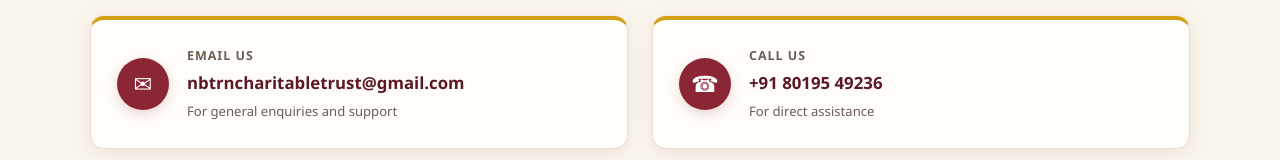
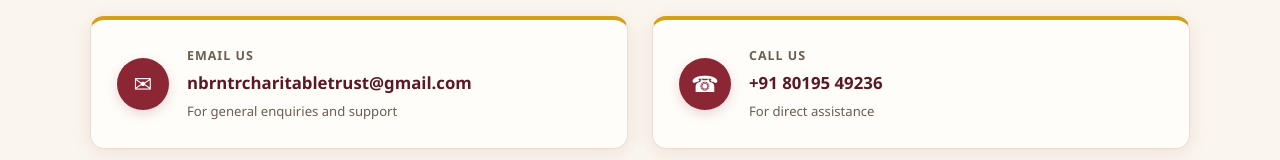
Before and after one commit to Tej7veer/Nandamuri-Basavarama-Tarakam-NTR-Charitable-Trust-UI, an Angular app: page /contact in a window 1280 px wide. Shown: the part 538-698 px from the top of the page. Built offline with nearby package versions, Linux system fonts and the light colour scheme.

Commit message:
email update

```diff
--- a/src/app/pages/contact/contact.component.html
+++ b/src/app/pages/contact/contact.component.html
@@ -13,11 +13,11 @@
     </div>
 
     <div class="contact-info-grid">
-      <a class="contact-info-card" href="mailto:nbtrncharitabletrust&#64;gmail.com">
+      <a class="contact-info-card" href="mailto:nbrntrcharitabletrust&#64;gmail.com">
         <div class="contact-icon">✉</div>
         <div>
           <span>Email Us</span>
-          <strong>nbtrncharitabletrust&#64;gmail.com</strong>
+          <strong>nbrntrcharitabletrust&#64;gmail.com</strong>
           <small>For general enquiries and support</small>
         </div>
       </a>
```
